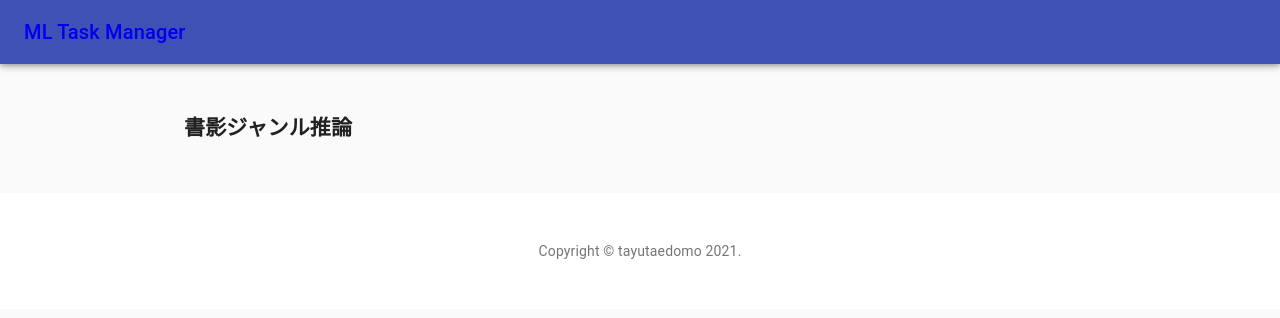
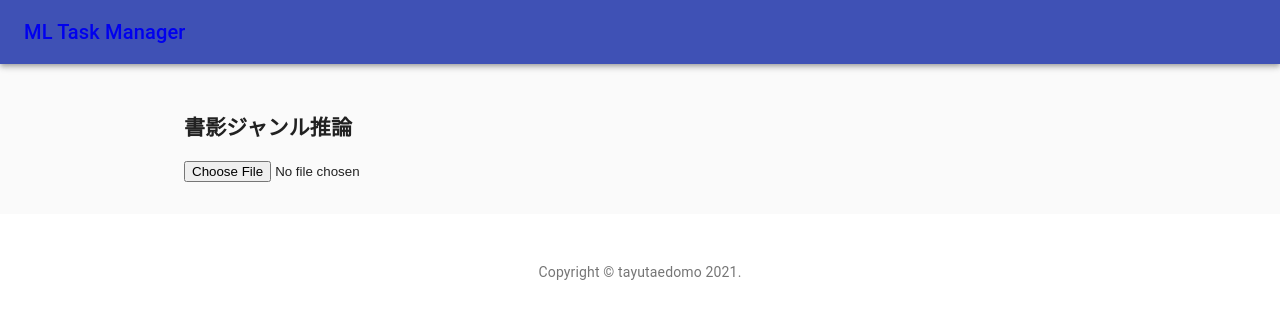
Before and after one commit to tayutaedomo/ml-tasks, a React (Create React App) app: page /novel_category in a window 1280 px wide. Shown: the top 318 px of the page. Built offline with nearby package versions, Linux system fonts and the light colour scheme.

Commit message:
add: file form

```diff
--- a/src/components/novel_category/NovelCategoryScreen.js
+++ b/src/components/novel_category/NovelCategoryScreen.js
@@ -1,10 +1,14 @@
 import React, { Component } from 'react';
+import PreviewImage from './PreviewImage';
 
 export class NovelCategoryScreen extends Component {
   render() {
     return (
       <div>
         <h2>書影ジャンル推論</h2>
+        <form>
+          <PreviewImage />
+        </form>
       </div>
     );
   }
--- /dev/null
+++ b/src/components/novel_category/PreviewImage.js
@@ -0,0 +1,47 @@
+import React, { Component } from 'react';
+
+export class PreviewImage extends Component {
+  constructor(props) {
+    super(props);
+    this.state = { imageData: null };
+  }
+
+  onFileChange(e) {
+    console.log('onFileChange', e);
+    const files = e.target.files;
+
+    if (files.length > 0) {
+      const file = files[0];
+      const reader = new FileReader();
+      reader.onload = (e) => {
+        this.setState({ imageData: e.target.result });
+      };
+      reader.readAsDataURL(file);
+    } else {
+      this.setState({ imageData: null });
+    }
+  }
+
+  render() {
+    const imageData = this.state.imageData;
+    let preview = '';
+
+    if (imageData !== null) {
+      preview = <img src={imageData} width="64" />;
+    }
+
+    return (
+      <div>
+        <input
+          type="file"
+          accept="image/png,image/jpeg,image/jpg"
+          placeholder="Image File"
+          onChange={(e) => this.onFileChange(e)}
+        />
+        {preview}
+      </div>
+    );
+  }
+}
+
+export default PreviewImage;
```
